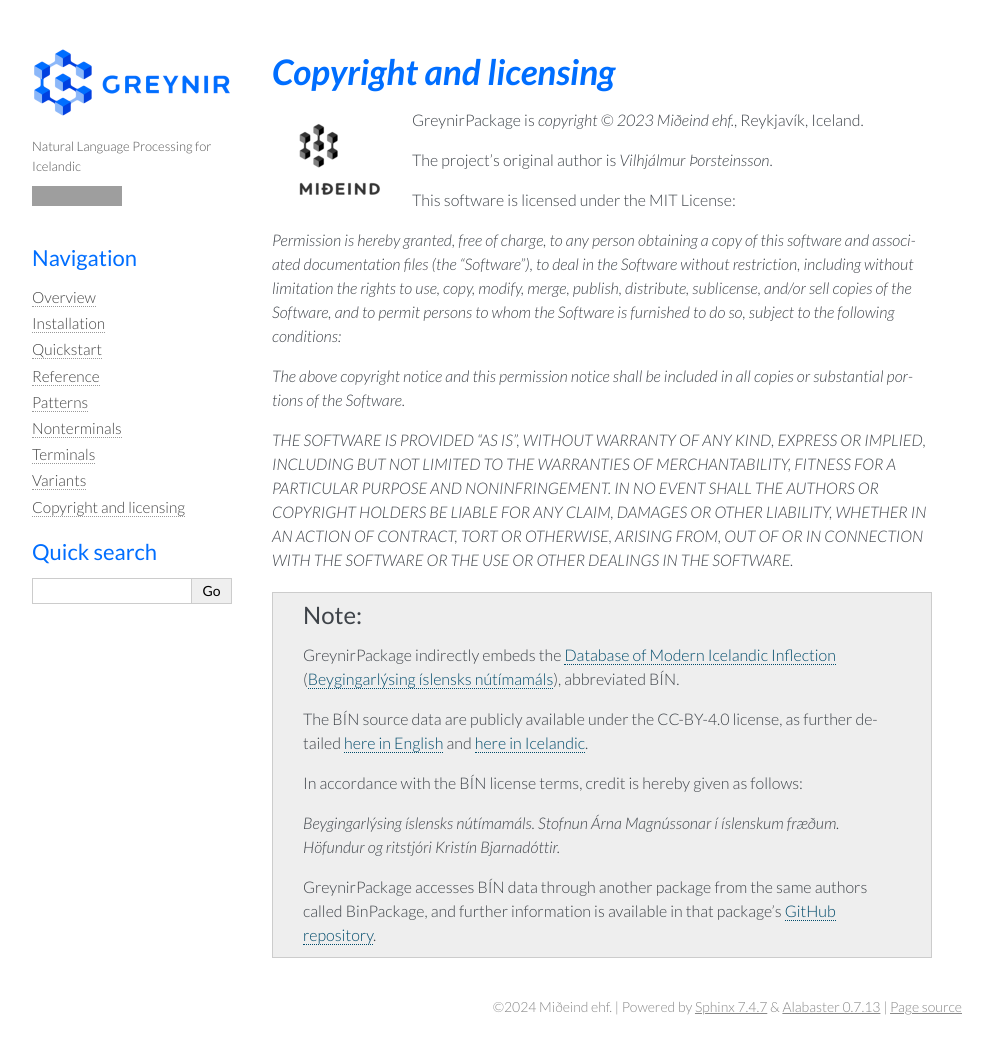
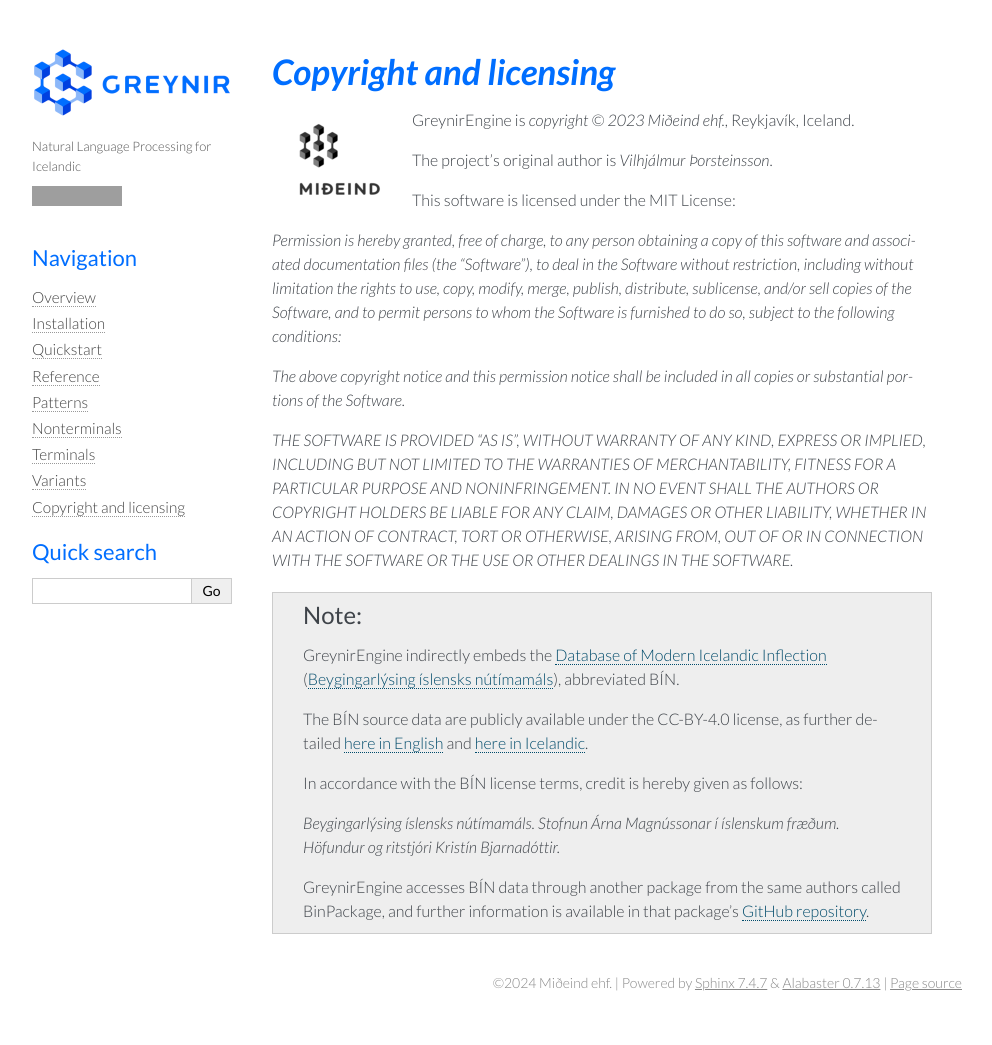
Before and after one commit to mideind/GreynirEngine, a Sphinx documentation site: the page built from doc/copyright.rst, in a window 1280 px wide and 1045 px high. Shown: the whole window, without its empty margins (148-1140 px from the left). Built offline with Sphinx 7.4.7, drawn with Linux system fonts in a browser that asks for light colours; grey boxes are pictures that could not be loaded.

Commit message:
GreynirPackage -> GreynirEngine in docs, code comments, URLs, config file name, etc.

```diff
--- a/doc/_static/custom.css
+++ b/doc/_static/custom.css
@@ -3,7 +3,7 @@
 
     Copyright © 2023 Miðeind ehf.
     See the Greynir GitHub repository at
-    https://github.com/mideind/GreynirPackage
+    https://github.com/mideind/GreynirEngine
     for copyright and licensing information.
 
     This style sheet overrides stuff from the standard Sphinx Alabaster
--- a/doc/conf.py
+++ b/doc/conf.py
@@ -48,9 +48,9 @@
 
 # General information about the project.
 year = datetime.now().year
-project = u"Greynir"
-copyright = u"{0} Miðeind ehf".format(year)
-author = u"Miðeind ehf."
+project = "Greynir"
+copyright = "{0} Miðeind ehf".format(year)
+author = "Miðeind ehf."
 
 # The version info for the project you're documenting, acts as replacement for
 # |version| and |release|, also used in various other places throughout the
@@ -109,7 +109,7 @@
     "logo_text_align": "center",
     "description": "Natural Language Processing for Icelandic",
     "github_user": "mideind",
-    "github_repo": "GreynirPackage",
+    "github_repo": "GreynirEngine",
     "github_button": True,
     "sidebar_collapse": False,
     "fixed_sidebar": True,
@@ -150,7 +150,7 @@
 # (source start file, target name, title,
 #  author, documentclass [howto, manual, or own class]).
 latex_documents = [
-    (master_doc, "Greynir.tex", "Greynir Documentation", u"Miðeind ehf.", "manual")
+    (master_doc, "Greynir.tex", "Greynir Documentation", "Miðeind ehf.", "manual")
 ]
 
 
--- a/doc/copyright.rst
+++ b/doc/copyright.rst
@@ -7,7 +7,7 @@
     :align: left
     :alt: Miðeind ehf.
 
-GreynirPackage is *copyright © 2023 Miðeind ehf.*, Reykjavík, Iceland.
+GreynirEngine is *copyright © 2023 Miðeind ehf.*, Reykjavík, Iceland.
 
 The project's original author is *Vilhjálmur Þorsteinsson*.
 
@@ -34,7 +34,7 @@
 
 .. note::
 
-    GreynirPackage indirectly embeds the `Database of Modern Icelandic Inflection <https://bin.arnastofnun.is>`_
+    GreynirEngine indirectly embeds the `Database of Modern Icelandic Inflection <https://bin.arnastofnun.is>`_
     (`Beygingarlýsing íslensks nútímamáls <https://bin.arnastofnun.is>`_), abbreviated BÍN.
 
     The BÍN source data are publicly available under the CC-BY-4.0 license, as further
@@ -45,6 +45,6 @@
 
     *Beygingarlýsing íslensks nútímamáls. Stofnun Árna Magnússonar í íslenskum fræðum. Höfundur og ritstjóri Kristín Bjarnadóttir.*
 
-    GreynirPackage accesses BÍN data through another package from the same authors
+    GreynirEngine accesses BÍN data through another package from the same authors
     called BinPackage, and further information is available in that package's
     `GitHub repository <https://github.com/mideind/BinPackage>`_.
--- a/doc/index.rst
+++ b/doc/index.rst
@@ -29,7 +29,7 @@
 optimized C++ parsing core is fast and efficient enough to parse
 real-world text according to a
 `context-free grammar for the Icelandic
-language <https://github.com/mideind/GreynirPackage/blob/master/src/reynir/Greynir.grammar>`_
+language <https://github.com/mideind/GreynirEngine/blob/master/src/reynir/Greynir.grammar>`_
 with over 22,000 productions.
 
 To get acquainted with Greynir, we recommend that you start with
@@ -60,7 +60,7 @@
 parsed text, and where they fit in the overall sentence structure.
 
 Greynir is thoroughly documented, and its source code is of course
-`available on GitHub <https://github.com/mideind/GreynirPackage>`_.
+`available on GitHub <https://github.com/mideind/GreynirEngine>`_.
 
 Enabling your application
 -------------------------
--- a/doc/installation.rst
+++ b/doc/installation.rst
@@ -52,8 +52,8 @@
 
     $ mkdir ~/github
     $ cd ~/github
-    $ git clone https://github.com/mideind/GreynirPackage
-    $ cd GreynirPackage
+    $ git clone https://github.com/mideind/GreynirEngine
+    $ cd GreynirEngine
     $ git pull
     $ pip install -e .
 
@@ -68,7 +68,7 @@
 new-enough ``pip``.
 
 Pull requests are welcome in the project's
-`GitHub repository <https://github.com/mideind/GreynirPackage>`_.
+`GitHub repository <https://github.com/mideind/GreynirEngine>`_.
 
 
 Install into a virtualenv
--- a/doc/overview.rst
+++ b/doc/overview.rst
@@ -69,7 +69,7 @@
 same authors, which is automatically installed with Greynir.
 
 After tokenization, Greynir proceeds to **parse** the text according to a
-`context-free grammar <https://github.com/mideind/GreynirPackage/blob/master/src/reynir/Greynir.grammar>`_
+`context-free grammar <https://github.com/mideind/GreynirEngine/blob/master/src/reynir/Greynir.grammar>`_
 for the modern Icelandic language. This grammar contains rules describing
 how sentences and the various subparts thereof can be validly constructed.
 
--- a/src/reynir/__init__.py
+++ b/src/reynir/__init__.py
@@ -122,4 +122,4 @@
 )
 
 Abbreviations.initialize()
-Settings.read("config/GreynirPackage.conf")
+Settings.read("config/GreynirEngine.conf")
--- a/src/reynir/config/GreynirPackage.conf
+++ b/src/reynir/config/GreynirEngine.conf
@@ -1,7 +1,7 @@
 #
-# GreynirPackage.conf
+# GreynirEngine.conf
 #
-# Configuration file for GreynirPackage ('reynir' on PyPI)
+# Configuration file for GreynirEngine ('reynir' on PyPI)
 #
 # Copyright © 2023 Miðeind ehf
 #
```
Also changed, not shown: README.md (+1 -1 lines), setup.py (+2 -14 lines), LICENSE.txt, 6 other files.
